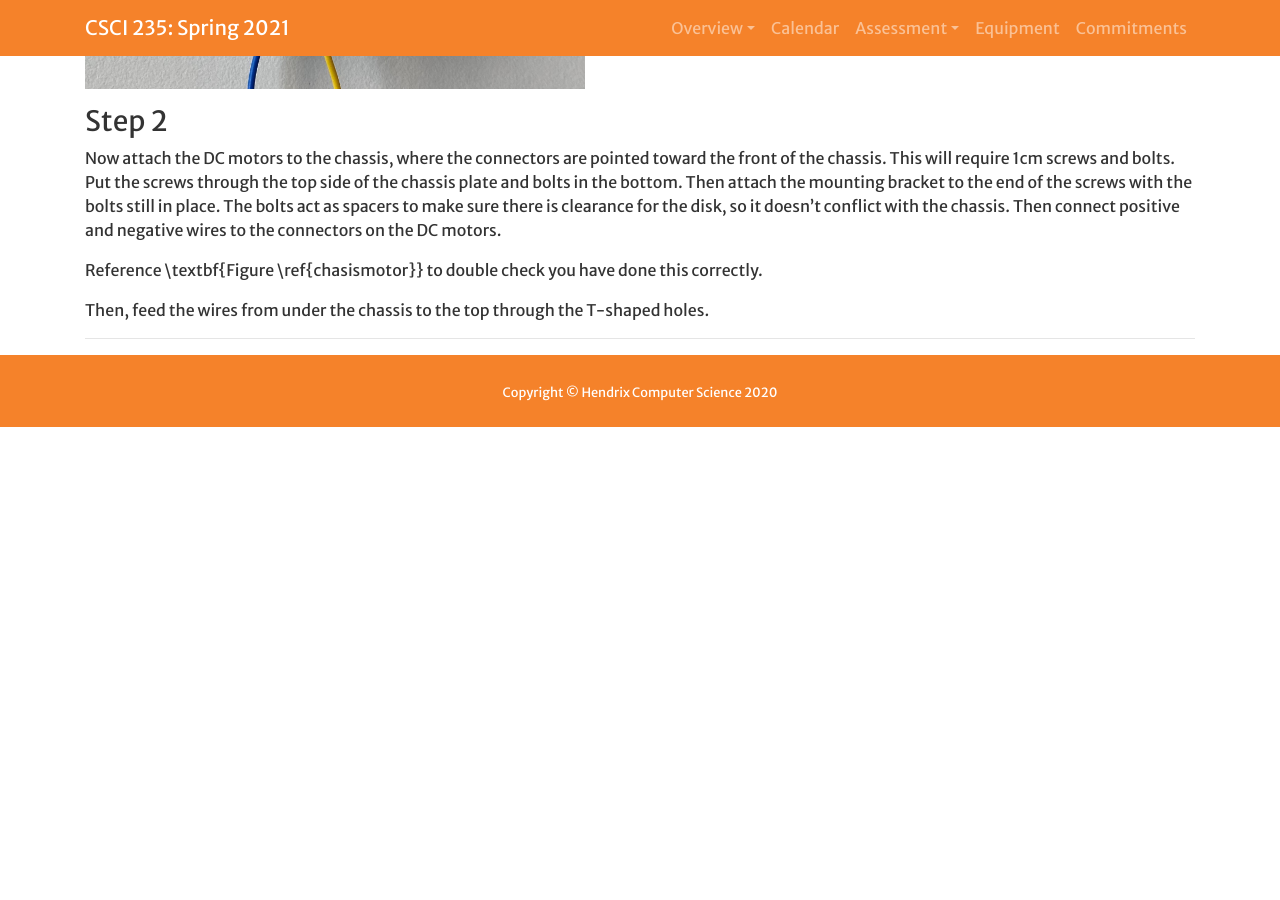
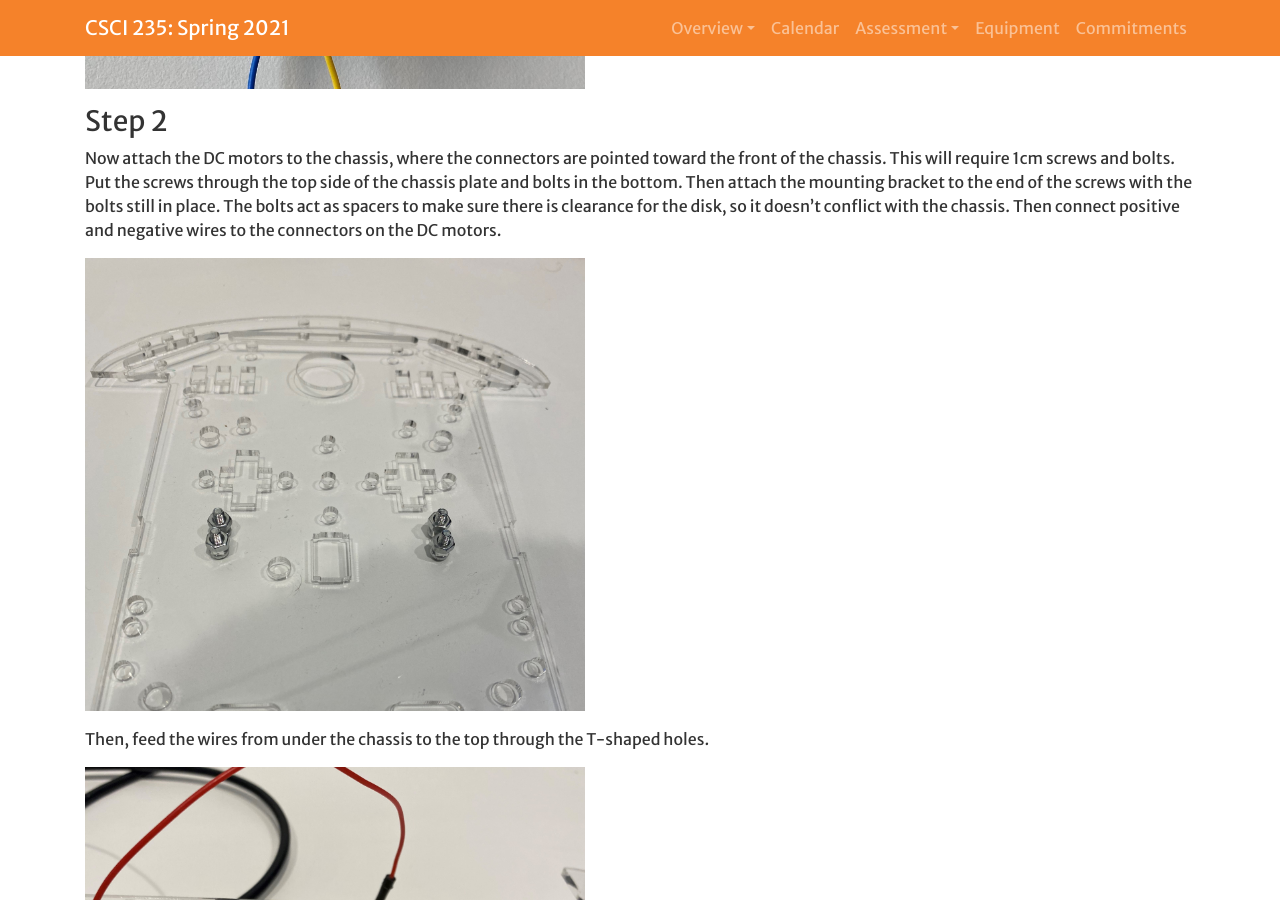
Before and after one commit to Hendrix-CS/csci235, a Jekyll site: the page built from projects/build_program_robot.md, in a window 1280 px wide and 900 px high, scrolled down 1222 px. Built offline with Jekyll 4.4.1, drawn with Linux system fonts in a browser that asks for light colours; a script that is not in the unit is left out; our own code applies the rules of GitHub Pages for plain Markdown files; before the commit the page ends 1649 px from its top, so only the background shows below that.

Commit message:
More progress; next two images.

```diff
--- a/projects/build_program_robot.md
+++ b/projects/build_program_robot.md
@@ -39,13 +39,11 @@ bottom. Then attach the mounting bracket to the end of the screws with the bolts
 spacers to make sure there is clearance for the disk, so it doesn't conflict with the chassis. Then connect positive
 and negative wires to the connectors on the DC motors.
 
-
-
-Reference \textbf{Figure \ref{chasismotor}} to double check you have done this correctly.
-
+<img src="https://hendrix-cs.github.io{{site.baseurl}}/assets/images/ChasisPlateWithSpacers.jpg" width=500>
 
 Then, feed the wires from under the chassis to the top through the T-shaped holes.
 
+<img src="https://hendrix-cs.github.io{{site.baseurl}}/assets/images/ChasisTopSide.jpg" width=500>
 
 
 ------------------------------------------------------------------------
```
Also changed, not shown: assets/images/ChasisPlateWithSpacers.jpg (added), assets/images/ChasisTopSide.jpg (added).
